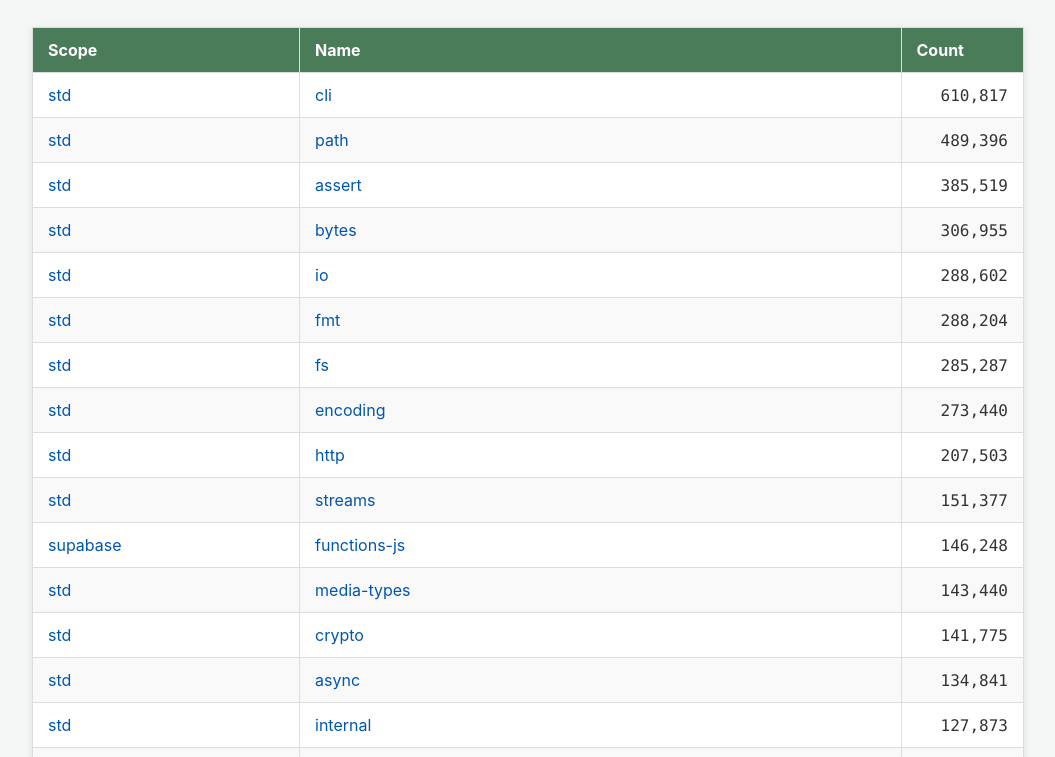
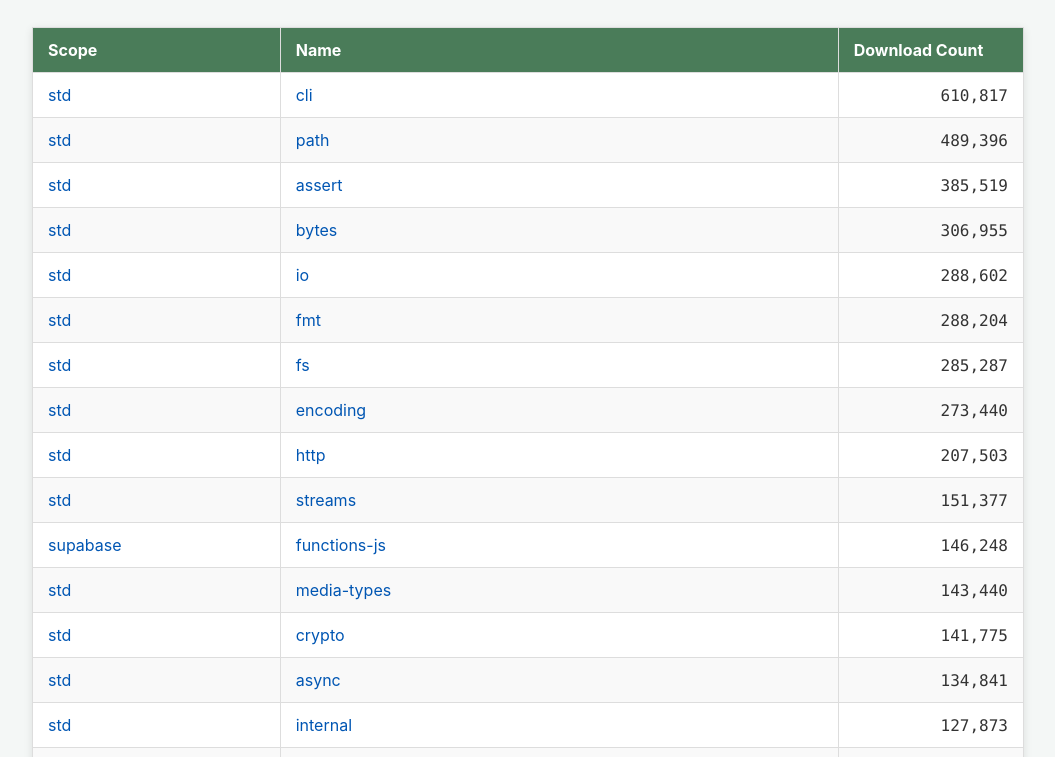
Before and after one commit to sigmaSd/jsr-stats, a plain HTML site: page index.html in a window 1280 px wide. Shown: the part 105-862 px from the top of the page, without its empty margins (112-1167 px from the left). Drawn offline with Linux system fonts and the light colour scheme.

Commit message:
clear name

```diff
--- a/index.html
+++ b/index.html
@@ -111,7 +111,7 @@
                 <!-- Headers are no longer sortable -->
                 <th>Scope</th>
                 <th>Name</th>
-                <th>Count</th>
+                <th>Download Count</th>
             </tr>
         </thead>
         <tbody id="tableBody">
```
